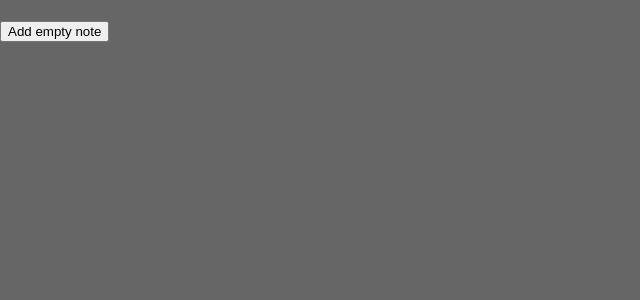
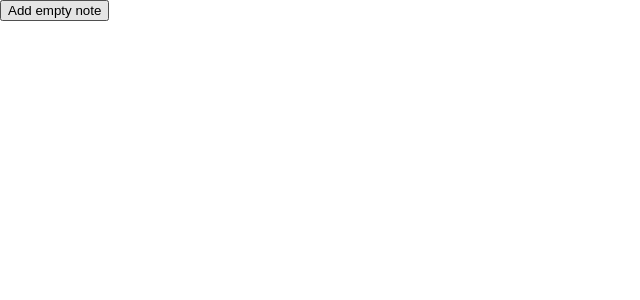
Before and after one commit to csyntax/sticky-notes, a React (Create React App) app: page / in a window 1280 px wide. Shown: the top 300 px of the page, without its empty margins (0-640 px from the left). Built offline with nearby package versions, Linux system fonts and the light colour scheme.

Commit message:
udpate change

```diff
--- a/src/App.tsx
+++ b/src/App.tsx
@@ -1,12 +1,15 @@
-import React, { useState } from 'react';
+import React, { useEffect, useState } from 'react';
 import Notes from './components/Notes';
 import { Note } from './types';
 
 export default function App() {
     const [notes, setNotes] = useState<Note[]>([]);
 
+    useEffect(() => console.log(notes), [notes])
+
     const addEmptyNote = () => {
         const note: Note = {
+            id: Date.now(),
             title: "Empty note title",
             content: "Empty note content",
         };
@@ -15,7 +18,11 @@ export default function App() {
     };
 
     const onChangeNote = (note: Note) => {
+        setNotes(prevNotes => {
+            const oldNotes = prevNotes.filter(n => n.id !== note.id);
 
+            return [...oldNotes, { id: note.id, title: note.title, content: note.content }];
+        })
     };
 
     return (
--- a/src/components/Note.tsx
+++ b/src/components/Note.tsx
@@ -1,16 +1,17 @@
-import React, { FormEvent, useCallback, useState } from "react";
+import React, { FormEvent, useState } from "react";
 import type { Note as NoteType } from "../types";
 
 import styles from "./note.module.css";
 
 type Props = {
+    id: number;
     title: string,
     content: string;
     onChangeNote: (note: NoteType) => void;
 }
 
-export default function Note({ title, content, onChangeNote }: Props) {
-    const [note, setNote] = useState({ title, content });
+export default function Note({ id, title, content, onChangeNote }: Props) {
+    const [note, setNote] = useState({ id, title, content });
 
     function onChange(event: FormEvent) {
         event.preventDefault();
--- a/src/components/Notes.tsx
+++ b/src/components/Notes.tsx
@@ -13,7 +13,7 @@ type Props = {
 export default function Notes({ notes, onChangeNote }: Props) {
     return (
         <main className={styles.Notes}>
-            {notes.map((note, index) => <Note title={note.title} content={note.content} key={index} onChangeNote={onChangeNote} />)}
+            {notes.map((note, index) => <Note id={note.id} title={note.title} content={note.content} key={note.id} onChangeNote={onChangeNote} />)}
         </main>
     );
 }
--- a/src/index.css
+++ b/src/index.css
@@ -1,6 +1,4 @@
-body {
-  margin: 20px auto;
-  font-family: 'Lato';
-  background:#666;
-  color:#fff;
+html, body {
+    margin: 0;
+    padding: 0;
 }
--- a/src/types.tsx
+++ b/src/types.tsx
@@ -1,4 +1,5 @@
 export type Note = {
+    id: number;
     title: string;
     content: string;
 }
```
Also changed, not shown: src/index.tsx (+4 -7 lines), src/App.css (added), src/logo.svg (deleted), 1 other file (tests, documents, lock files or other folders).
